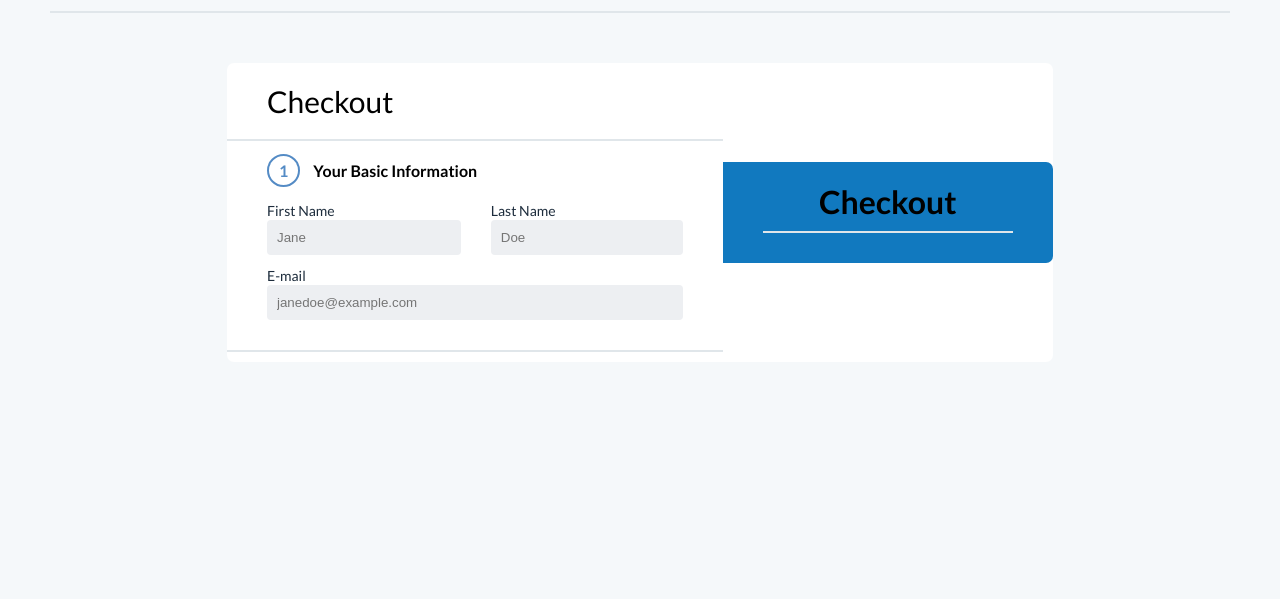
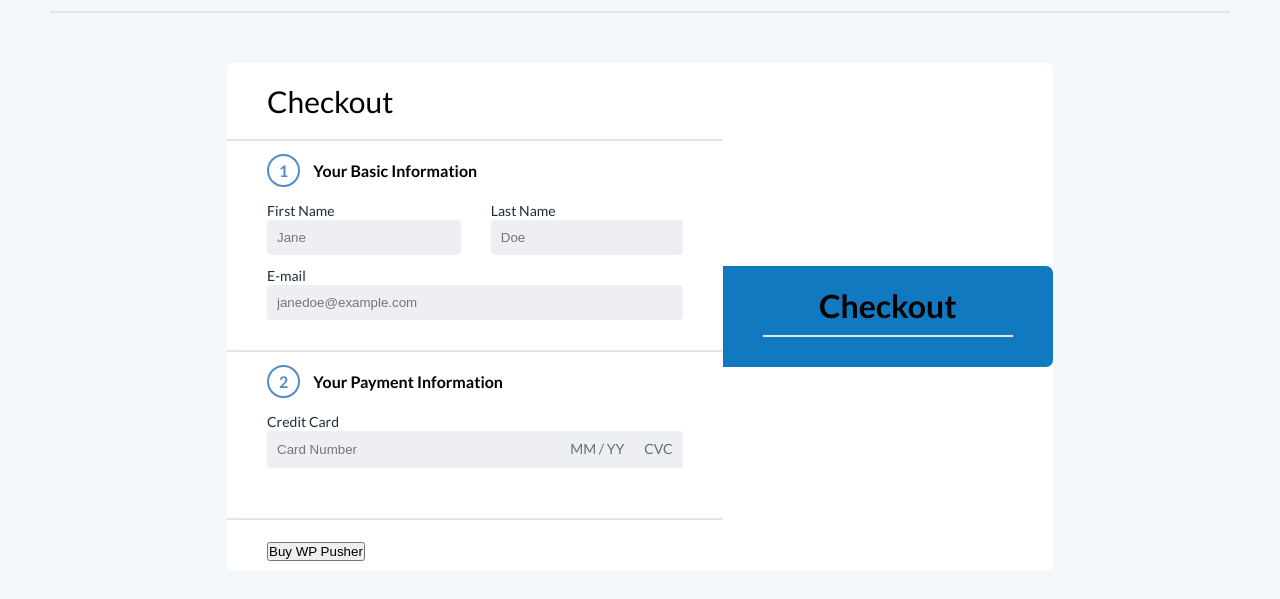
Before and after one commit to Chukwuderah/AltSchool-Excercises, a plain HTML site: page assignment-7/Excercise-5.html in a window 1280 px wide. Shown: the part 91-690 px from the top of the page. Drawn offline with Linux system fonts and the light colour scheme; a web font is replaced by a local one.

Commit message:
assignment 7

```diff
--- a/assignment-7/Excercise-5.css
+++ b/assignment-7/Excercise-5.css
@@ -11,7 +11,7 @@ body {
   width: 100%;
   min-height: 100vh;
   padding: 0 50px;
-  background-color: #F5F8FA;
+  background-color: #f5f8fa;
 }
 
 header {
@@ -103,15 +103,15 @@ h3 {
   padding: 10px 40px;
 }
 
-span {
-    color: #548BC5;
-    border: 2px solid #548BC5;
+span.number {
+  color: #548bc5;
+  border: 2px solid #548bc5;
   border-radius: 50px;
   padding: 5px 10px;
   margin-right: 10px;
 }
 
-div.first-form-content {
+div.form-content {
   padding: 10px 40px;
 }
 
@@ -128,8 +128,9 @@ div.right {
   flex-grow: 1;
 }
 
-label {
-  color: #1D2C3C;
+label,
+div.card span {
+  color: #1d2c3c;
   font-size: 14px;
   font-weight: 400;
   line-height: 16.8px;
@@ -141,9 +142,32 @@ input {
   outline: none;
   border: none;
   padding: 10px;
-  background-color: #EDEFF2;
+  background-color: #edeff2;
   border-radius: 4px;
   margin-bottom: 10px;
+}
+
+div.card {
+  display: flex;
+  flex-direction: row;
+  justify-content: center;
+  align-items: center;
+  gap: 20px;
+  background-color: #edeff2;
+  padding: 10px;
+  border-radius: 4px;
+  margin-bottom: 30px;
+}
+
+div.card input,
+div.card span {
+  padding: 0;
+  margin: 0;
+}
+
+div.card span {
+  color: #646e7a;
+  text-wrap: nowrap;
 }
 
 div#rightItem {
@@ -153,7 +177,7 @@ div#rightItem {
   justify-content: center;
   align-items: center;
   padding: 20px 40px;
-  background-color: #1179BF;
+  background-color: #1179bf;
   height: 100%;
   border-radius: 0 7px 7px 0;
 }
--- a/assignment-7/Excercise-5.html
+++ b/assignment-7/Excercise-5.html
@@ -25,9 +25,9 @@
       <div id="leftItem">
         <h1>Checkout</h1>
         <div class="line"></div>
-        <h3><span>1</span> Your Basic Information</h3>
+        <h3><span class="number">1</span> Your Basic Information</h3>
         <form action="post">
-          <div class="first-form-content">
+          <div class="form-content">
             <div class="row">
               <div class="left">
                 <label for="fName">First Name</label>
@@ -47,6 +47,19 @@
             />
           </div>
           <div class="line"></div>
+          <h3><span class="number">2</span> Your Payment Information</h3>
+          <div class="form-content">
+            <label for="card">Credit Card</label>
+            <div class="card">
+              <input type="text" placeholder="Card Number" />
+              <span>MM / YY</span>
+              <span>CVC</span>
+            </div>
+          </div>
+          <div class="line"></div>
+          <div class="form-content">
+            <button>Buy WP Pusher</button>
+          </div>
         </form>
       </div>
       <div id="rightItem">
```
Lines whose indentation alone changed are shown as unchanged.
